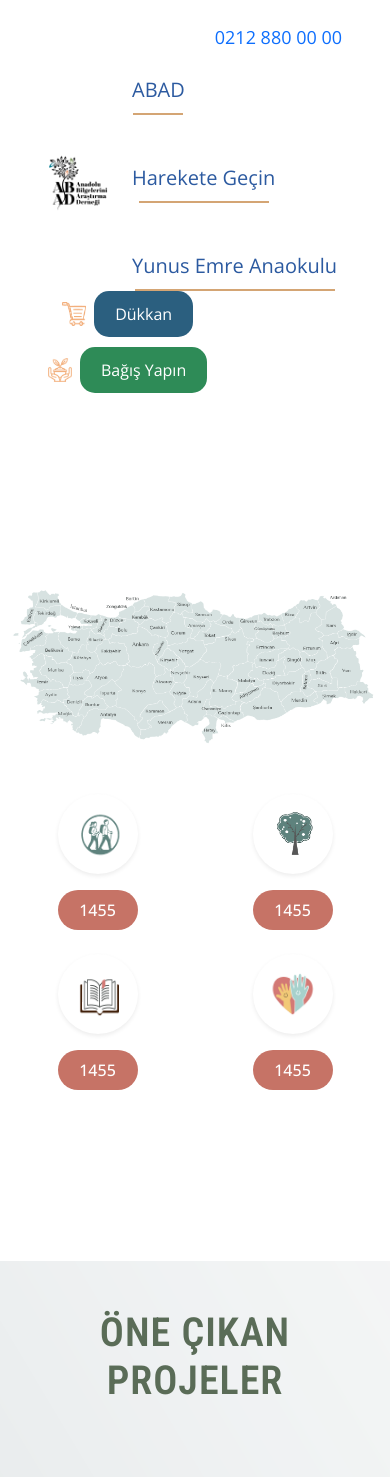
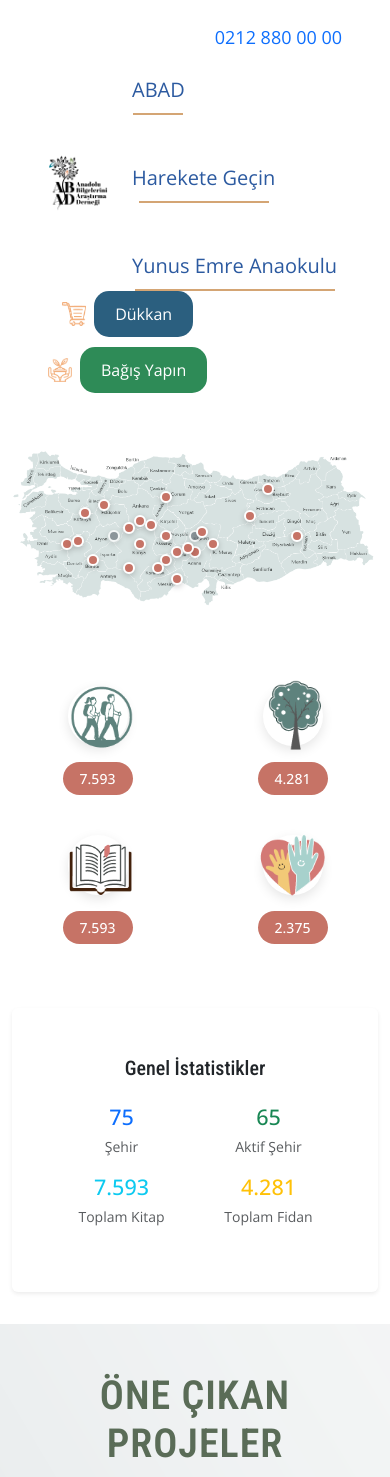
Before and after one commit to enesbugracengiz/abad, a React (Vite) app: page / in a window 390 px wide. Shown: the top 1477 px of the page. Built offline with nearby package versions, Linux system fonts and the light colour scheme.

Commit message:
harita dinamik hale getirildi.

```diff
--- /dev/null
+++ b/src/components/MapSection.css
@@ -0,0 +1,247 @@
+/* MapSection Styles */
+.map-section {
+  background: white;
+  min-height: 100vh;
+  display: flex;
+  align-items: center;
+  padding: 3rem 0;
+}
+
+.map-container {
+  position: relative;
+  display: inline-block;
+  max-width: 800px;
+  width: 100%;
+  margin: 0 auto;
+}
+
+.turkey-map {
+  width: 100%;
+  height: auto;
+  display: block;
+}
+
+.city-marker {
+  position: absolute;
+  width: 14px;
+  height: 14px;
+  background-color: #c67366;
+  border: 2px solid white;
+  border-radius: 50%;
+  cursor: pointer;
+  transition: all 0.3s ease;
+  transform: translate(-50%, -50%);
+  box-shadow: 0 2px 6px rgba(0, 0, 0, 0.2);
+  z-index: 10;
+}
+
+.city-marker:hover {
+  width: 18px;
+  height: 18px;
+  background-color: #a85d52;
+  box-shadow: 0 4px 12px rgba(0, 0, 0, 0.3);
+  z-index: 20;
+}
+
+.city-marker.inactive {
+  background-color: #6c757d;
+  opacity: 0.7;
+}
+
+.city-tooltip {
+  position: absolute;
+  bottom: 100%;
+  left: 50%;
+  transform: translateX(-50%);
+  background: rgba(0, 0, 0, 0.9);
+  color: white;
+  padding: 8px 12px;
+  border-radius: 6px;
+  font-size: 12px;
+  font-weight: 500;
+  white-space: nowrap;
+  margin-bottom: 8px;
+  opacity: 0;
+  visibility: hidden;
+  transition: all 0.3s ease;
+  pointer-events: none;
+  z-index: 30;
+}
+
+.city-tooltip::after {
+  content: "";
+  position: absolute;
+  top: 100%;
+  left: 50%;
+  transform: translateX(-50%);
+  border: 5px solid transparent;
+  border-top-color: rgba(0, 0, 0, 0.9);
+}
+
+.city-marker:hover .city-tooltip {
+  opacity: 1;
+  visibility: visible;
+}
+
+.stats-container {
+  margin-top: 3rem;
+}
+
+.stat-item {
+  display: flex;
+  flex-direction: column;
+  align-items: center;
+  text-align: center;
+}
+
+.stat-icon-container {
+  width: 80px;
+  height: 80px;
+  background: white;
+  border-radius: 50%;
+  display: flex;
+  align-items: center;
+  justify-content: center;
+  box-shadow: 0 4px 12px rgba(0, 0, 0, 0.1);
+  margin-bottom: 1rem;
+  transition: transform 0.3s ease;
+}
+
+.stat-icon-container:hover {
+  transform: translateY(-5px);
+}
+
+.stat-icon {
+  width: 50px;
+  height: 50px;
+  object-fit: contain;
+}
+
+.stat-button {
+  background-color: #c67366 !important;
+  border: none !important;
+  color: white !important;
+  padding: 8px 20px;
+  border-radius: 25px;
+  font-family: "Open Sans", sans-serif;
+  font-size: 16px;
+  font-weight: 500;
+  min-width: 80px;
+  transition: all 0.3s ease;
+  cursor: pointer;
+}
+
+.stat-button:hover {
+  background-color: #a85d52 !important;
+  transform: translateY(-2px);
+  box-shadow: 0 4px 12px rgba(198, 115, 102, 0.3);
+}
+
+.loading-spinner {
+  display: inline-block;
+  width: 20px;
+  height: 20px;
+  border: 3px solid #f3f3f3;
+  border-top: 3px solid #c67366;
+  border-radius: 50%;
+  animation: spin 1s linear infinite;
+}
+
+@keyframes spin {
+  0% {
+    transform: rotate(0deg);
+  }
+  100% {
+    transform: rotate(360deg);
+  }
+}
+
+.error-message {
+  color: #dc3545;
+  background: #f8d7da;
+  border: 1px solid #f5c6cb;
+  border-radius: 6px;
+  padding: 1rem;
+  margin: 1rem 0;
+  text-align: center;
+}
+
+/* Responsive Design */
+@media (max-width: 768px) {
+  .map-section {
+    padding: 2rem 0;
+  }
+
+  .city-marker {
+    width: 12px;
+    height: 12px;
+  }
+
+  .city-marker:hover {
+    width: 16px;
+    height: 16px;
+  }
+
+  .stat-icon-container {
+    width: 60px;
+    height: 60px;
+  }
+
+  .stat-icon {
+    width: 35px;
+    height: 35px;
+  }
+
+  .stat-button {
+    font-size: 14px;
+    padding: 6px 16px;
+    min-width: 70px;
+  }
+
+  .city-tooltip {
+    font-size: 11px;
+    padding: 6px 10px;
+  }
+}
+
+@media (max-width: 576px) {
+  .stats-container .row {
+    gap: 1.5rem;
+  }
+
+  .stat-item {
+    margin-bottom: 1rem;
+  }
+}
+
+/* Animation for loading states */
+.fade-in {
+  animation: fadeIn 0.5s ease-in;
+}
+
+@keyframes fadeIn {
+  from {
+    opacity: 0;
+    transform: translateY(20px);
+  }
+  to {
+    opacity: 1;
+    transform: translateY(0);
+  }
+}
+
+.pulse {
+  animation: pulse 2s infinite;
+}
+
+@keyframes pulse {
+  0% {
+    box-shadow: 0 0 0 0 rgba(198, 115, 102, 0.7);
+  }
+  70% {
+    box-shadow: 0 0 0 10px rgba(198, 115, 102, 0);
+  }
+  100% {
+    box-shadow: 0 0 0 0 rgba(198, 115, 102, 0);
+  }
+}
--- a/src/components/MapSection.jsx
+++ b/src/components/MapSection.jsx
@@ -1,130 +1,242 @@
-import React from "react";
+import React, { useState, useEffect } from "react";
 import { Container, Row, Col } from "react-bootstrap";
+import "./MapSection.css";
+
+// Data imports
+import haritaConfig from "../data/harita-config.json";
+import istatistiklerData from "../data/istatistikler.json";
+import sehirlerData from "../data/sehirler.json";
 
 const MapSection = () => {
+  const [selectedCity, setSelectedCity] = useState(null);
+  const [loading, setLoading] = useState(true);
+  const [error, setError] = useState(null);
+
+  // İstatistik kategorileri
+  const statCategories = [
+    {
+      id: "education",
+      label: "Eğitim ve Seminer",
+      icon: "/src/assets/harita/arayuzver2-08.png",
+      alt: "Eğitim ve Seminer",
+      getValue: () => istatistiklerData.genel.toplamKitap || 0,
+    },
+    {
+      id: "nature",
+      label: "Doğa Faaliyetleri",
+      icon: "/src/assets/harita/arayuzver2-10.png",
+      alt: "Doğa Faaliyetleri",
+      getValue: () => istatistiklerData.genel.toplamFidan || 0,
+    },
+    {
+      id: "blog",
+      label: "Blog/Kitap",
+      icon: "/src/assets/harita/arayuzver2-09.png",
+      alt: "Blog",
+      getValue: () => istatistiklerData.genel.toplamKitap || 0,
+    },
+    {
+      id: "volunteer",
+      label: "Gönüllü/Bağış",
+      icon: "/src/assets/harita/arayuzver2-11.png",
+      alt: "Gönüllü",
+      getValue: () =>
+        istatistiklerData.genel.toplamGiyecek +
+          istatistiklerData.genel.toplamOyuncak || 0,
+    },
+  ];
+
+  useEffect(() => {
+    try {
+      setLoading(false);
+    } catch {
+      setError("Veri yüklenirken hata oluştu");
+      setLoading(false);
+    }
+  }, []);
+
+  const handleCityClick = (cityName) => {
+    const cityData = sehirlerData.data.find((city) => city.ad === cityName);
+    setSelectedCity(cityData || null);
+  };
+
+  if (loading) {
     return (
-    <section className="bg-white py-5 text-center min-vh-100 d-flex align-items-center">
+      <section className="map-section text-center">
+        <Container style={{ maxWidth: "1200px" }}>
+          <div className="loading-spinner"></div>
+          <p className="mt-3">Harita yükleniyor...</p>
+        </Container>
+      </section>
+    );
+  }
+
+  if (error) {
+    return (
+      <section className="map-section text-center">
+        <Container style={{ maxWidth: "1200px" }}>
+          <div className="error-message">{error}</div>
+        </Container>
+      </section>
+    );
+  }
+
+  return (
+    <section className="map-section text-center">
       <Container style={{ maxWidth: "1200px" }}>
         {/* Türkiye Haritası */}
         <Row className="justify-content-center mb-5">
           <Col xs={12} lg={10} xl={8}>
+            <div className="map-container fade-in">
               <img
                 src="/src/assets/harita/turkey-map.png"
                 alt="Türkiye Haritası"
-              className="img-fluid"
-              style={{ maxWidth: "800px", width: "100%" }}
+                className="turkey-map"
               />
+
+              {/* Şehir İşaretçileri */}
+              {Object.entries(haritaConfig.koordinatlar).map(
+                ([cityName, coords]) => {
+                  const cityData = sehirlerData.data.find(
+                    (city) => city.ad === cityName
+                  );
+                  const hasData = cityData && cityData.kitapSayisi > 0;
+
+                  return (
+                    <div
+                      key={cityName}
+                      className={`city-marker ${!hasData ? "inactive" : ""} ${
+                        selectedCity?.ad === cityName ? "pulse" : ""
+                      }`}
+                      style={{
+                        top: coords.top,
+                        left: coords.left,
+                        backgroundColor: hasData
+                          ? haritaConfig.renkler.aktifSehir
+                          : haritaConfig.renkler.pasifSehir,
+                      }}
+                      onClick={() => handleCityClick(cityName)}
+                    >
+                      <div className="city-tooltip">
+                        <div>
+                          <strong>{cityName}</strong>
+                        </div>
+                        {cityData && (
+                          <>
+                            <div>Kitap: {cityData.kitapSayisi}</div>
+                            <div>
+                              Oyuncak: {cityData.yardimlar?.oyuncak || 0}
+                            </div>
+                            <div>
+                              Giyecek: {cityData.yardimlar?.giyecek || 0}
+                            </div>
+                          </>
+                        )}
+                      </div>
+                    </div>
+                  );
+                }
+              )}
+            </div>
           </Col>
         </Row>
 
-        {/* İkonlar ve Butonlar */}
-        <Row className="justify-content-center align-items-center g-4">
-          {/* Eğitim ve Seminer İkonu */}
-          <Col xs={6} md={3} className="d-flex flex-column align-items-center">
-            <div
-              className="rounded-circle bg-white d-flex align-items-center justify-content-center shadow-sm mb-3"
-              style={{ width: "80px", height: "80px" }}
-            >
+        {/* Seçili Şehir Bilgisi */}
+        {selectedCity && (
+          <Row className="justify-content-center mb-4">
+            <Col xs={12} md={8} lg={6}>
+              <div className="alert alert-info fade-in">
+                <h5 className="mb-2">{selectedCity.ad}</h5>
+                <div className="row text-center">
+                  <div className="col-3">
+                    <strong>{selectedCity.kitapSayisi}</strong>
+                    <br />
+                    <small>Kitap</small>
+                  </div>
+                  <div className="col-3">
+                    <strong>{selectedCity.yardimlar?.oyuncak || 0}</strong>
+                    <br />
+                    <small>Oyuncak</small>
+                  </div>
+                  <div className="col-3">
+                    <strong>{selectedCity.yardimlar?.giyecek || 0}</strong>
+                    <br />
+                    <small>Giyecek</small>
+                  </div>
+                  <div className="col-3">
+                    <strong>
+                      {selectedCity.yardimlar?.temizlikMalzemesi || 0}
+                    </strong>
+                    <br />
+                    <small>Temizlik</small>
+                  </div>
+                </div>
+              </div>
+            </Col>
+          </Row>
+        )}
+
+        {/* İstatistik İkonları ve Butonları */}
+        <Row className="justify-content-center align-items-center g-4 stats-container">
+          {statCategories.map((category) => (
+            <Col xs={6} md={3} key={category.id} className="stat-item">
+              <div className="stat-icon-container">
                 <img
-                src="/src/assets/harita/arayuzver2-08.png"
-                alt="Eğitim ve Seminer"
-                style={{ width: "50px", height: "50px" }}
+                  src={category.icon}
+                  alt={category.alt}
+                  className="stat-icon"
                 />
               </div>
               <button
-              className="btn text-white border-0 rounded-pill fw-medium"
-              style={{
-                backgroundColor: "#c67366",
-                padding: "8px 20px",
-                fontFamily: "Open Sans, sans-serif",
-                fontSize: "16px",
-                minWidth: "80px",
-                transition: "all 0.3s ease",
+                className="btn stat-button"
+                onClick={() => {
+                  console.log(`${category.label} kategorisi seçildi`);
                 }}
               >
-              1455
+                {category.getValue().toLocaleString("tr-TR")}
               </button>
             </Col>
+          ))}
+        </Row>
 
-          {/* Doğa Faaliyetleri İkonu */}
-          <Col xs={6} md={3} className="d-flex flex-column align-items-center">
-            <div
-              className="rounded-circle bg-white d-flex align-items-center justify-content-center shadow-sm mb-3"
-              style={{ width: "80px", height: "80px" }}
-            >
-              <img
-                src="/src/assets/harita/arayuzver2-10.png"
-                alt="Doğa Faaliyetleri"
-                style={{ width: "50px", height: "50px" }}
-              />
+        {/* Genel İstatistikler */}
+        <Row className="justify-content-center mt-5">
+          <Col xs={12} md={8}>
+            <div className="card border-0 shadow-sm fade-in">
+              <div className="card-body">
+                <h5 className="card-title mb-4">Genel İstatistikler</h5>
+                <div className="row text-center">
+                  <div className="col-6 col-md-3 mb-3">
+                    <div className="h4 text-primary mb-1">
+                      {istatistiklerData.genel.toplamSehir}
                     </div>
-            <button
-              className="btn text-white border-0 rounded-pill fw-medium"
-              style={{
-                backgroundColor: "#c67366",
-                padding: "8px 20px",
-                fontFamily: "Open Sans, sans-serif",
-                fontSize: "16px",
-                minWidth: "80px",
-                transition: "all 0.3s ease",
-              }}
-            >
-              1455
-            </button>
-          </Col>
-
-          {/* Kitap/Blog İkonu */}
-          <Col xs={6} md={3} className="d-flex flex-column align-items-center">
-            <div
-              className="rounded-circle bg-white d-flex align-items-center justify-content-center shadow-sm mb-3"
-              style={{ width: "80px", height: "80px" }}
-            >
-              <img
-                src="/src/assets/harita/arayuzver2-09.png"
-                alt="Blog"
-                style={{ width: "50px", height: "50px" }}
-              />
+                    <small className="text-muted">Şehir</small>
                   </div>
-            <button
-              className="btn text-white border-0 rounded-pill fw-medium"
-              style={{
-                backgroundColor: "#c67366",
-                padding: "8px 20px",
-                fontFamily: "Open Sans, sans-serif",
-                fontSize: "16px",
-                minWidth: "80px",
-                transition: "all 0.3s ease",
-              }}
-            >
-              1455
-            </button>
-          </Col>
-
-          {/* Gönüllü/Bağış İkonu */}
-          <Col xs={6} md={3} className="d-flex flex-column align-items-center">
-            <div
-              className="rounded-circle bg-white d-flex align-items-center justify-content-center shadow-sm mb-3"
-              style={{ width: "80px", height: "80px" }}
-            >
-              <img
-                src="/src/assets/harita/arayuzver2-11.png"
-                alt="Gönüllü"
-                style={{ width: "50px", height: "50px" }}
-              />
+                  <div className="col-6 col-md-3 mb-3">
+                    <div className="h4 text-success mb-1">
+                      {istatistiklerData.genel.aktifSehirSayisi}
                     </div>
-            <button
-              className="btn text-white border-0 rounded-pill fw-medium"
-              style={{
-                backgroundColor: "#c67366",
-                padding: "8px 20px",
-                fontFamily: "Open Sans, sans-serif",
-                fontSize: "16px",
-                minWidth: "80px",
-                transition: "all 0.3s ease",
-              }}
-            >
-              1455
-            </button>
+                    <small className="text-muted">Aktif Şehir</small>
+                  </div>
+                  <div className="col-6 col-md-3 mb-3">
+                    <div className="h4 text-info mb-1">
+                      {istatistiklerData.genel.toplamKitap.toLocaleString(
+                        "tr-TR"
+                      )}
+                    </div>
+                    <small className="text-muted">Toplam Kitap</small>
+                  </div>
+                  <div className="col-6 col-md-3 mb-3">
+                    <div className="h4 text-warning mb-1">
+                      {istatistiklerData.genel.toplamFidan.toLocaleString(
+                        "tr-TR"
+                      )}
+                    </div>
+                    <small className="text-muted">Toplam Fidan</small>
+                  </div>
+                </div>
+              </div>
+            </div>
           </Col>
         </Row>
       </Container>
```
Lines whose indentation alone changed are shown as unchanged.
